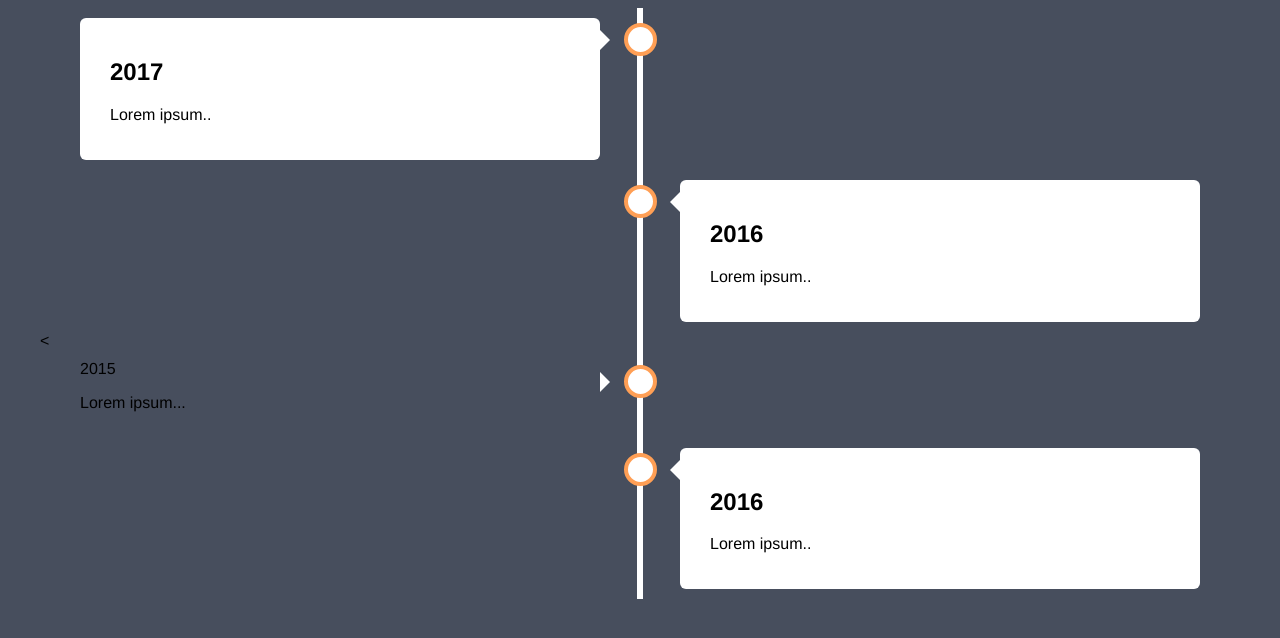
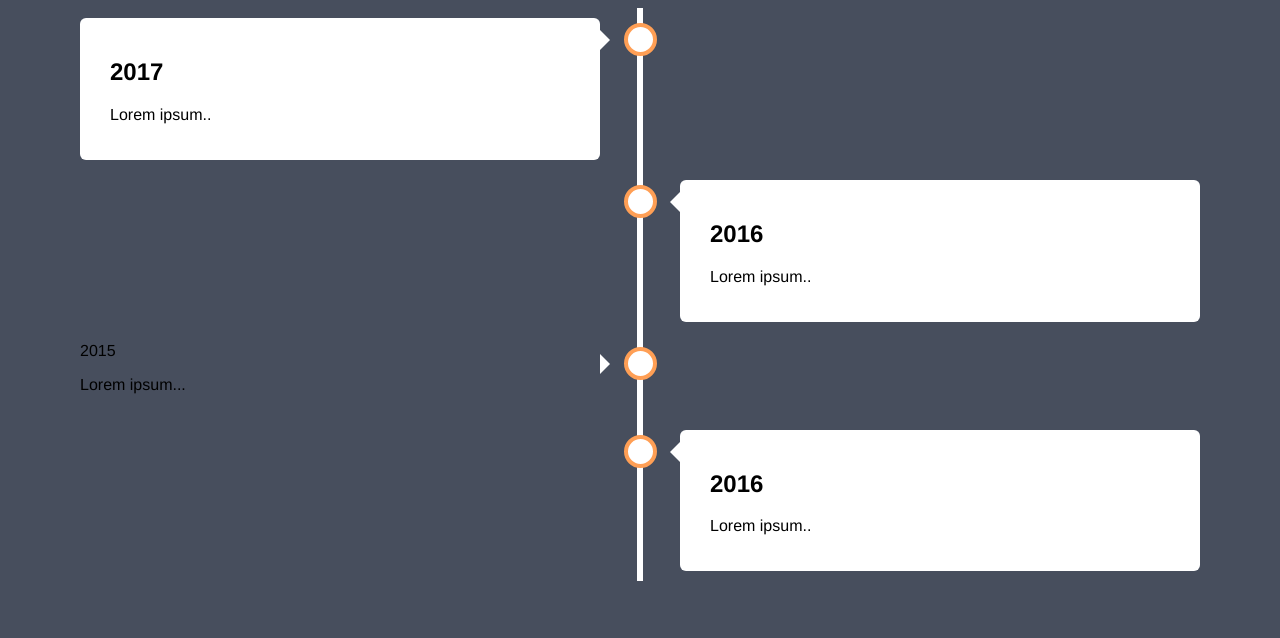
Before and after one commit to quinna1/yourname, a plain HTML site: page index.html in a window 1280 px wide. Drawn offline with Linux system fonts and the light colour scheme.

Commit message:
Update index.html

```diff
--- a/index.html
+++ b/index.html
@@ -18,7 +18,7 @@
       <p>Lorem ipsum..</p>
     </div>
   </div>
-			<<div class="container left">
+			<div class="container left">
 			<div class="content>
 				    <h2>2015</h2>
 				    <p>Lorem ipsum...</p>
```
